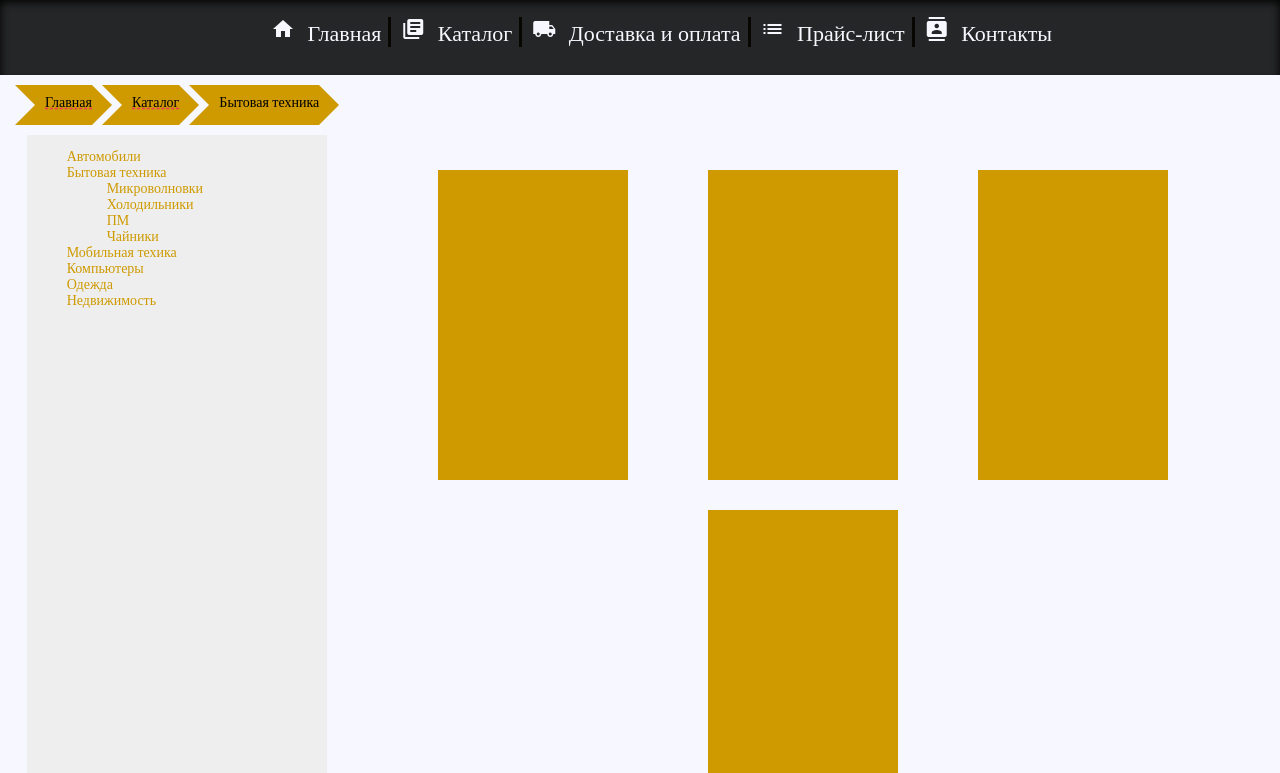
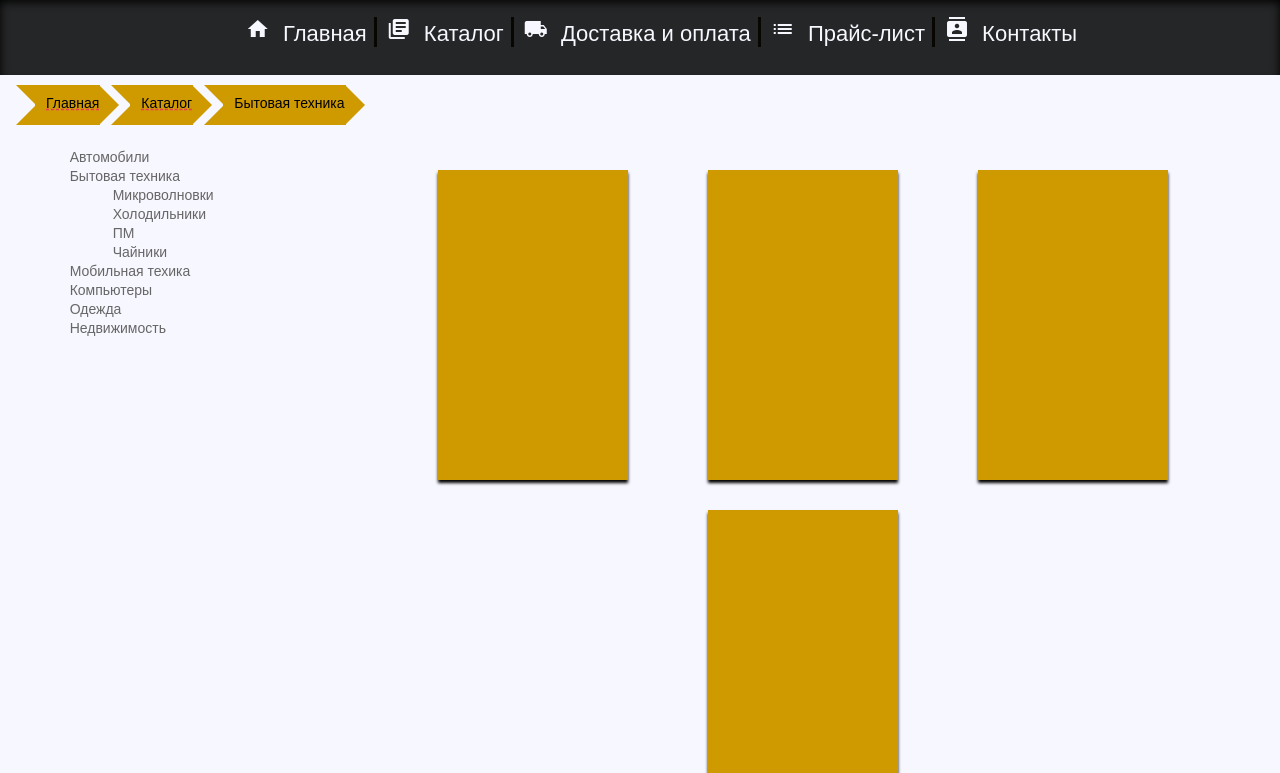
Before and after one commit to JustTaya/WebProject, a plain HTML site: page WebProject/main.html in a window 1280 px wide. Shown: the part 208-981 px from the top of the page. Drawn offline with Linux system fonts and the light colour scheme.

Commit message:
Fixed font styles

```diff
--- a/WebProject/style.css
+++ b/WebProject/style.css
@@ -1,12 +1,6 @@
-@font-face {
-    font-family: "PT Sans";
-    src: url("https://fonts.googleapis.com/css?family=PT+Sans");
-}
-
 html {
     width: 100%;
     font-size: 62.5%;
-    font-family: "PT Sans", serif;
     text-rendering: optimizeLegibility;
 }
 
@@ -18,6 +12,7 @@ body {
     background: #F7F7FF;
     display: flex;
     flex-direction: column;
+    font-family: 'Google Sans', sans-serif;
 }
 
 .mid {
@@ -91,9 +86,9 @@ header {
 
 .feedback {
     font-size: 1.4rem;
-    text-align: right;
+    text-align: left;
     margin: 0 1rem;
-    width: 9.5rem;
+
 }
 
 #hidden-menu {
@@ -153,30 +148,38 @@ header {
     transform: scaleX(1);
 }
 
-.left-menu li{
-    color: #CE9A00;
+.left-menu li {
+    color: #666;
+    z-index: 5;
+    margin: .3rem;
 }
 
-.left-menu li:before:hover{
-    visibility: visible;
+.left-menu li:before {
+    content: "";
+    width: 10rem;
+    height: 2rem;
+    position: absolute;
+    z-index: -1;
+    background: #CE9A00;
+    -webkit-transform: scaleX(0);
+    transform: scaleX(0);
+    -webkit-transform-origin: 0 50%;
+    transform-origin: 0 50%;
+    -webkit-transition-property: transform;
+    transition-property: transform;
+    -webkit-transition-duration: 0.3s;
+    transition-duration: 0.3s;
+
+}
+
+.left-menu li:hover:before {
     -webkit-transform: scaleX(1);
     transform: scaleX(1);
     background: #ea3a5a;
 }
 
-.left-menu li:before{
-    content: "";
-    position: absolute;
-    width: 100%;
-    height: 2px;
-    bottom: 0;
-    left: 0;
-    background: #ea3a5a;
-    visibility: hidden;
-    -webkit-transform: scaleX(0);
-    transform: scaleX(0);
-    -webkit-transition: all 0.3s ease-in-out 0s;
-    transition: all 0.3s ease-in-out 0s;
+.left-menu li:hover {
+    color: #252627;
 }
 
 .main {
@@ -240,14 +243,17 @@ footer {
     position: relative;
     text-align: center;
     margin: 1rem 1.5rem;
+
+    border-left: #CE9A00 solid .05rem;
+    border-right: #CE9A00 solid .05rem;
 }
 
 .path-element::before {
     content: '';
     border-right: 0;
     border-left: 2rem solid transparent;
-    border-top: 2.02679rem solid #CE9A00;
-    border-bottom: 2.02679rem solid #CE9A00;
+    border-top: 2rem solid #CE9A00;
+    border-bottom: 2rem solid #CE9A00;
     position: absolute;
     right: 100%;
     top: 0;
@@ -255,8 +261,8 @@ footer {
 
 .path-element::after {
     content: '';
-    border: 2.02679rem solid transparent;
-    border-left: 2.02679rem solid #CE9A00;
+    border: 2rem solid transparent;
+    border-left: 2rem solid #CE9A00;
     display: block;
     width: 0;
     height: 0;
@@ -275,7 +281,7 @@ footer {
     font-size: 1.4rem;
     border: 0;
     width: 30rem;
-    background: #eee;
+    z-index: 1;
 }
 
 .left-block > ul {
@@ -285,7 +291,6 @@ footer {
 .left-block > ul > li {
     border: 0;
 }
-
 
 
 .sub-menu {
@@ -309,8 +314,8 @@ footer {
     padding: 2rem;
 }
 
-.hidden{
-   visibility: hidden;
+.hidden {
+    visibility: hidden;
 }
 
 .product {
@@ -320,6 +325,21 @@ footer {
     margin: 1.5rem;
     text-align: center;
     background: #CE9A00;
+    -webkit-box-shadow: 0 .3rem .3rem #000;
+    -moz-box-shadow: 0 .3rem .3rem #000;
+    box-shadow: 0 .3rem .3rem #000;
+}
+
+.product:hover{
+    -webkit-box-shadow: 0 .2rem .2rem #222;
+    -moz-box-shadow: 0 .2rem .2rem #222;
+    box-shadow: 0 .2rem .2rem #222;
+}
+
+.product:active{
+    -webkit-box-shadow: 0 0 0;
+    -moz-box-shadow: 0 0 0;
+    box-shadow: 0 0 0;
 }
 
 .footer {
@@ -332,9 +352,9 @@ footer {
     display: flex;
     flex-direction: row;
     justify-content: space-evenly;
-    align-self:center ;
+    align-self: center;
     justify-self: center;
-    shrink:1;
+    shrink: 1;
 
     margin-left: 10%;
 }
@@ -377,7 +397,7 @@ footer {
         margin: 0;
     }
 
-    .footer>div{
+    .footer > div {
         width: 80%;
         padding: 0 10%;
         justify-self: center;
@@ -405,14 +425,14 @@ footer {
 
 }
 
-@media screen and (max-width: 700px){
-    .hidden{
+@media screen and (max-width: 700px) {
+    .hidden {
         display: none;
     }
 }
 
 @media screen and (min-width: 900px) and (max-width: 1000px) {
-    .hidden{
+    .hidden {
         display: none;
     }
 }
```
Also changed, not shown: WebProject/index.html (+3 -2 lines).
